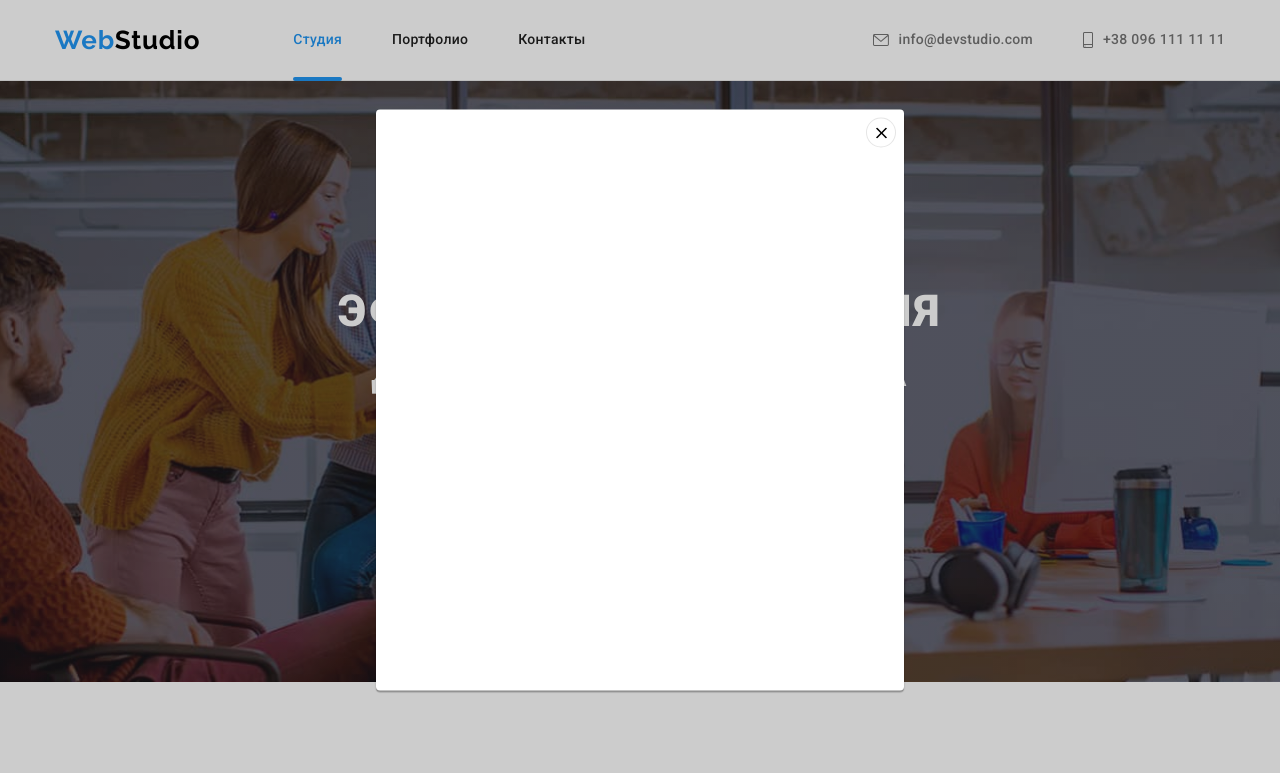
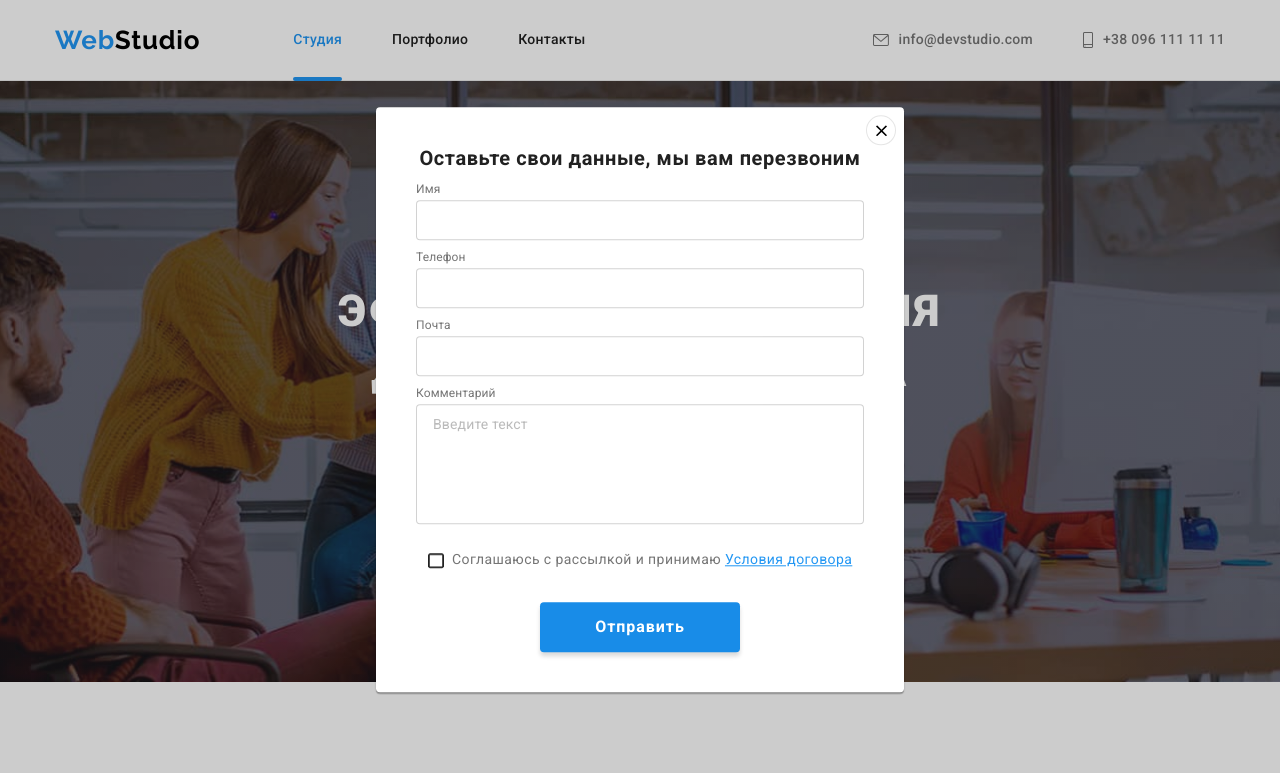
Before and after one commit to olozovik/goit-markup-hw-06, a plain HTML site: page index.html in a window 1280 px wide. Both pictures are taken after a click on the button "Заказать услугу". Shown: the top 773 px of the page. Drawn offline with nearby package versions, Linux system fonts and the light colour scheme.

Commit message:
added form to order modal

```diff
--- a/css/styles.css
+++ b/css/styles.css
@@ -18,6 +18,9 @@
   --team-svg-white-color: #ffffff;
   --footer-social-trnsp-white: rgba(255, 255, 255, 0.1);
   --backdrop-color: rgba(0, 0, 0, 0.2);
+  --form-color: rgb(13%, 13%, 13%, 0.2);
+  --placeholder-color: rgba(117, 117, 117, 0.5);
+  --form-btn-bg-color: #188ce8;
 
   --duration: 250ms;
   --timing-function: cubic-bezier(0.4, 0, 0.2, 1);
@@ -665,6 +668,180 @@ body {
   transform: translate(-50%, -50%) scale(1.1);
 }
 
+.order-call {
+  margin-bottom: 30px;
+
+  font-weight: 700;
+  font-size: 20px;
+  line-height: 1.15;
+  letter-spacing: 0.03em;
+  text-align: center;
+
+  color: var(--title-text-color);
+}
+
+.form-field {
+  position: relative;
+  margin-bottom: 28px;
+
+  display: block;
+}
+
+.form-field:nth-child(4) {
+  margin-bottom: 20px;
+}
+
+.form-name {
+  position: absolute;
+  top: -18px;
+
+  font-size: 12px;
+  line-height: 1.17;
+  letter-spacing: 0.01em;
+  color: var(--main-text-color);
+}
+
+.form-input {
+  display: block;
+
+  padding: 12px 16px 12px 42px;
+  width: 100%;
+  height: 40px;
+
+  font-size: 14px;
+  line-height: 1.14;
+  letter-spacing: 0.01em;
+
+  border: 1px solid var(--form-color);
+  border-radius: 4px;
+
+  transition: border-color var(--duration) var(--timing-function);
+}
+
+.form-svg {
+  position: absolute;
+  top: 50%;
+  left: 12px;
+  transform: translateY(-50%);
+
+  transition: fill var(--duration) var(--timing-function);
+}
+
+.form-input:focus {
+  outline: none;
+  border-color: var(--accent-color);
+}
+
+.form-input:focus + .form-svg {
+  fill: var(--accent-color);
+}
+
+.form-text {
+  padding: 12px 16px;
+  resize: none;
+  width: 448px;
+  height: 120px;
+
+  font-size: 14px;
+  line-height: 1.14;
+  letter-spacing: 0.01em;
+
+  border: 1px solid var(--form-color);
+  border-radius: 4px;
+
+  transition: border-color var(--duration) var(--timing-function);
+}
+
+.form-text::placeholder {
+  font-size: 14px;
+  line-height: 1.14;
+  letter-spacing: 0.01em;
+  color: var(--placeholder-color);
+}
+
+.form-text:focus {
+  outline: none;
+  border-color: var(--accent-color);
+}
+
+.agreement {
+  margin-bottom: 30px;
+  display: block;
+}
+
+.agreement-text {
+  display: flex;
+  align-items: center;
+  padding-left: 12px;
+
+  font-size: 14px;
+  line-height: 1.71;
+  letter-spacing: 0.03em;
+  color: var(--main-text-color);
+}
+
+.agreement-link {
+  color: var(--accent-color);
+  text-decoration-line: underline;
+}
+
+.agreement-checkbox {
+  position: absolute;
+  width: 1px;
+  height: 1px;
+  margin: -1px;
+  border: 0;
+  padding: 0;
+
+  white-space: nowrap;
+  clip-path: inset(100%);
+  clip: rect(0 0 0 0);
+  overflow: hidden;
+}
+
+.agreement-text::before {
+  margin-right: 8px;
+
+  content: '';
+  display: inline-block;
+  width: 16px;
+  height: 15px;
+
+  background-image: url(../images/unchecked.svg);
+  background-size: cover;
+  border-radius: 2px;
+}
+
+.agreement-checkbox:checked + .agreement-text::before {
+  background-color: var(--accent-color);
+  background-image: url(../images/checked.svg);
+  background-size: cover;
+  border-radius: 2px;
+}
+
+.form-btn {
+  display: block;
+  margin: 0 auto;
+
+  padding: 10px 55px;
+
+  font-weight: bold;
+  font-size: 16px;
+  line-height: 1.88;
+  letter-spacing: 0.06em;
+  color: var(--white-text-color);
+
+  background-color: var(--form-btn-bg-color);
+  border-radius: 4px;
+  border: none;
+  cursor: pointer;
+  box-shadow: 0px 4px 4px rgba(0, 0, 0, 0.15);
+}
+
+.form-btn:active {
+  outline: none;
+}
+
 /* ПОРТФОЛИО */
 
 /* Фильтры */
--- a/index.html
+++ b/index.html
@@ -521,6 +521,50 @@
 
     <div class="order-backdrop is-hidden" data-modal>
       <div class="order-modal">
+        <p class="order-call">Оставьте свои данные, мы вам перезвоним</p>
+        <form class="form" autocomplete="off">
+          <label class="form-field">
+            <span class="form-name">Имя</span>
+            <input class="form-input" type="text" name="name" />
+            <svg class="form-svg" width="18" height="18">
+              <use href="./images/icons.svg#person"></use>
+            </svg>
+          </label>
+          <label class="form-field">
+            <span class="form-name">Телефон</span>
+            <input class="form-input" type="tel" name="phone" />
+            <svg class="form-svg" width="18" height="18">
+              <use href="./images/icons.svg#phone"></use>
+            </svg>
+          </label>
+          <label class="form-field">
+            <span class="form-name">Почта</span>
+            <input class="form-input" type="email" name="email" />
+            <svg class="form-svg" width="18" height="18">
+              <use href="./images/icons.svg#email"></use>
+            </svg>
+          </label>
+          <label class="form-field">
+            <span class="form-name">Комментарий</span>
+            <textarea
+              class="form-text"
+              name="comment"
+              placeholder="Введите текст"
+            ></textarea>
+          </label>
+          <label class="agreement">
+            <input
+              class="agreement-checkbox"
+              type="checkbox"
+              name="agreement"
+            />
+            <span class="agreement-text">
+              Соглашаюсь с рассылкой и принимаю&nbsp;
+              <a class="agreement-link" href="#">Условия договора</a>
+            </span>
+          </label>
+          <button class="form-btn" type="submit">Отправить</button>
+        </form>
         <button class="order-close" type="button" data-modal-close>
           <svg class="order-close-svg" width="11" height="11">
             <use href="./images/icons.svg#close"></use>
```
Also changed, not shown: images/checked.svg (added), images/icons.svg, images/unchecked.svg (added).
